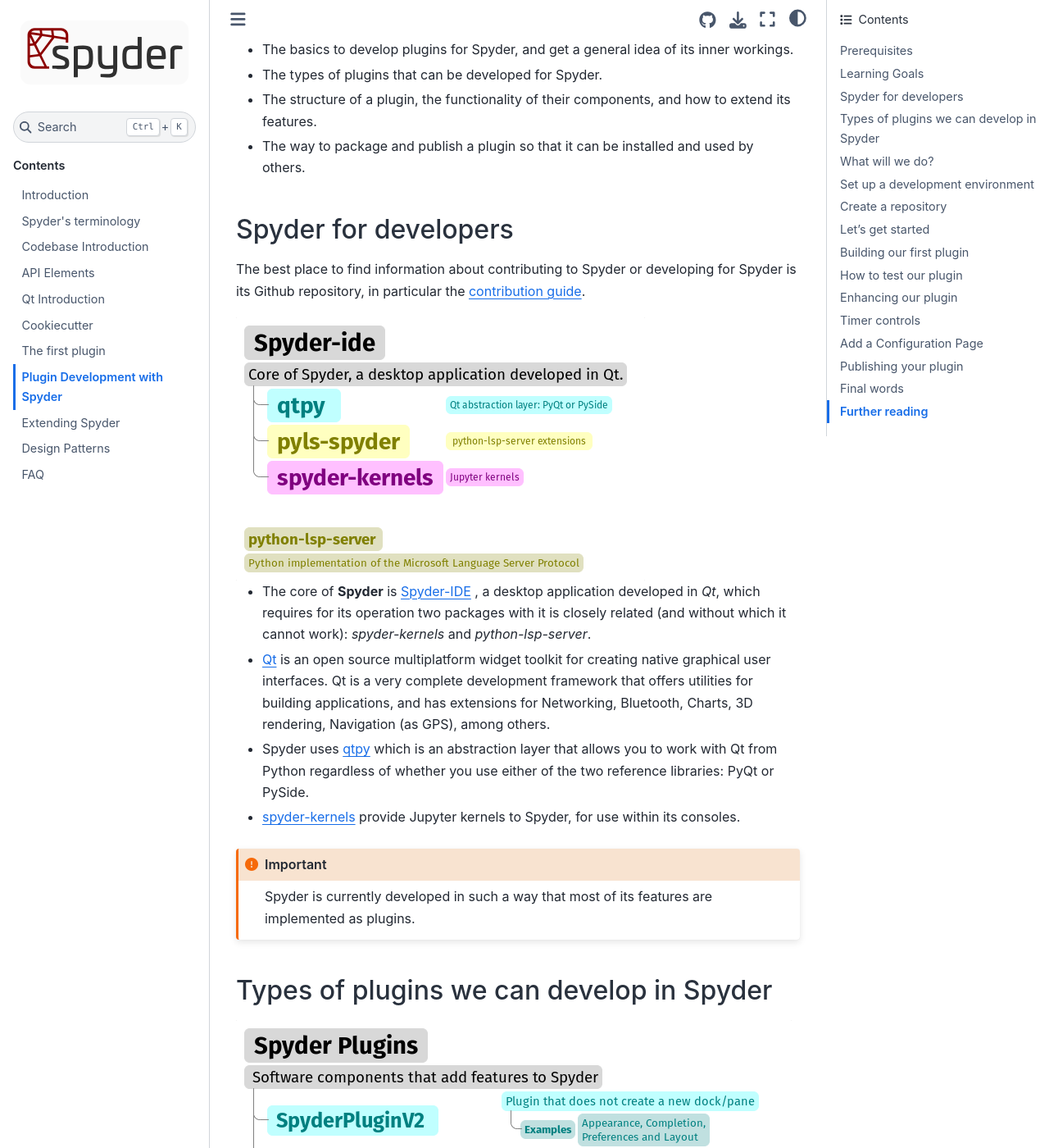
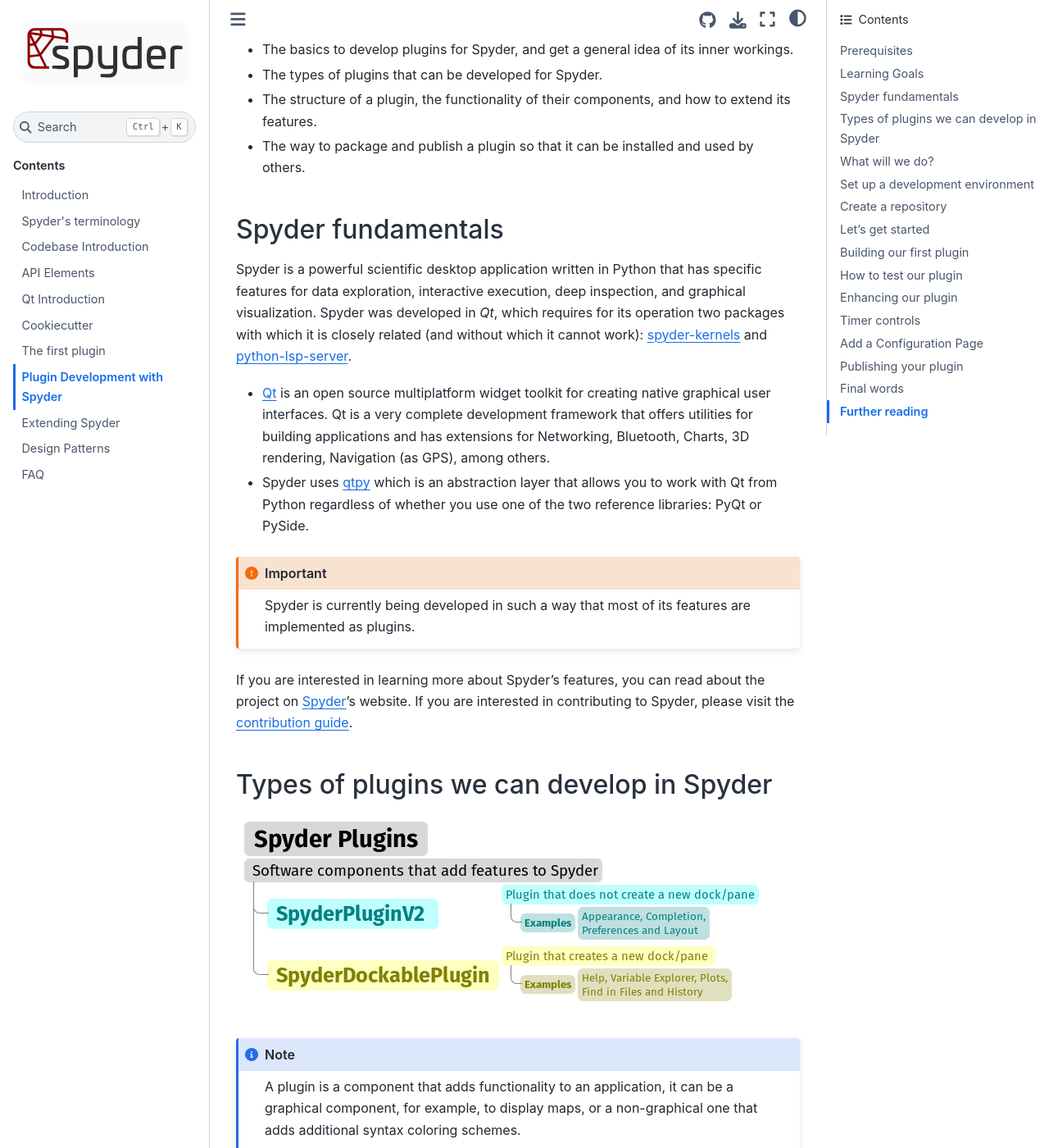
Before and after one commit to spyder-ide/spyder-api-docs, a Sphinx documentation site: the page built from docs/plugin_development.rst, in a window 1280 px wide and 1400 px high, scrolled down 1263 px. Shown: the whole window at 82% size. Built offline with Sphinx 7.4.7 and the Sphinx Book theme 1.1.4, drawn with Linux system fonts in a browser that asks for light colours.

Commit message:
Improvement of "Spyder for developers" section

```diff
--- a/docs/plugin_development.rst
+++ b/docs/plugin_development.rst
@@ -50,25 +50,20 @@
 
 
 =====================
-Spyder for developers
+Spyder fundamentals
 =====================
 
-The best place to find information about contributing to Spyder or developing for Spyder is its Github repository, in particular the `contribution guide`_.
+Spyder is a powerful scientific desktop application written in Python that has specific features for data exploration, interactive execution, deep inspection, and graphical visualization. Spyder was developed in *Qt*, which requires for its operation two packages with which it is closely related (and without which it cannot work): `spyder-kernels`_ and `python-lsp-server`_.
 
-.. image:: images/workshop-3/pd_spyder_ide.png
-   :alt: Spyder IDE components.
+* `Qt`_ is an open source multiplatform widget toolkit for creating native graphical user interfaces. Qt is a very complete development framework that offers utilities for building applications and has extensions for Networking, Bluetooth, Charts, 3D rendering, Navigation (as GPS), among others.
 
-* The core of **Spyder** is `Spyder-IDE`_ , a desktop application developed in *Qt*, which requires for its operation two packages with it is closely related (and without which it cannot work): *spyder-kernels* and *python-lsp-server*.
-
-* `Qt`_ is an open source multiplatform widget toolkit for creating native graphical user interfaces. Qt is a very complete development framework that offers utilities for building applications, and has extensions for Networking, Bluetooth, Charts, 3D rendering, Navigation (as GPS), among others.
-
-* Spyder uses `qtpy`_ which is an abstraction layer that allows you to work with Qt from Python regardless of whether you use either of the two reference libraries: PyQt or PySide.
-
-* `spyder-kernels`_ provide Jupyter kernels to Spyder, for use within its consoles.
+* Spyder uses `qtpy`_ which is an abstraction layer that allows you to work with Qt from Python regardless of whether you use one of the two reference libraries: PyQt or PySide.
 
 .. important::
 
-   Spyder is currently developed in such a way that most of its features are implemented as plugins.
+   Spyder is currently being developed in such a way that most of its features are implemented as plugins.
+
+If you are interested in learning more about Spyder's features, you can read about the project on `Spyder`_'s website. If you are interested in contributing to Spyder, please visit the `contribution guide`_.
 
 .. _contribution guide: https://github.com/spyder-ide/spyder/blob/master/CONTRIBUTING.md
 .. _Qt: https://www.qt.io/
@@ -76,7 +71,6 @@
 .. _spyder-kernels: https://github.com/spyder-ide/spyder-kernels
 .. _pyls-spyder: https://github.com/spyder-ide/pyls-spyder
 .. _python-lsp-server: https://github.com/python-lsp/python-lsp-server
-
 
 
 =========================================
```
